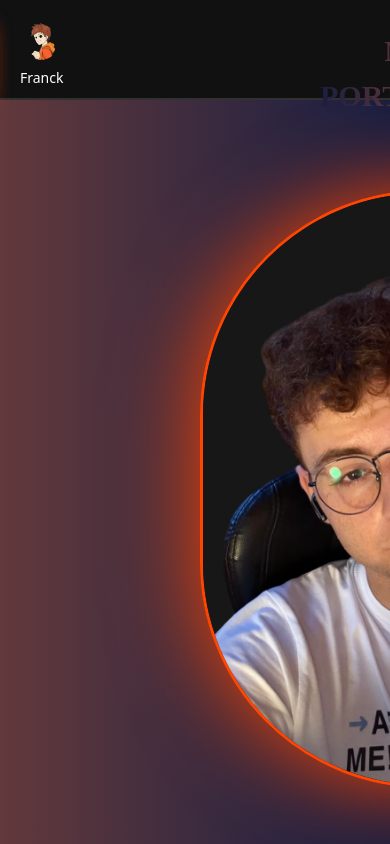
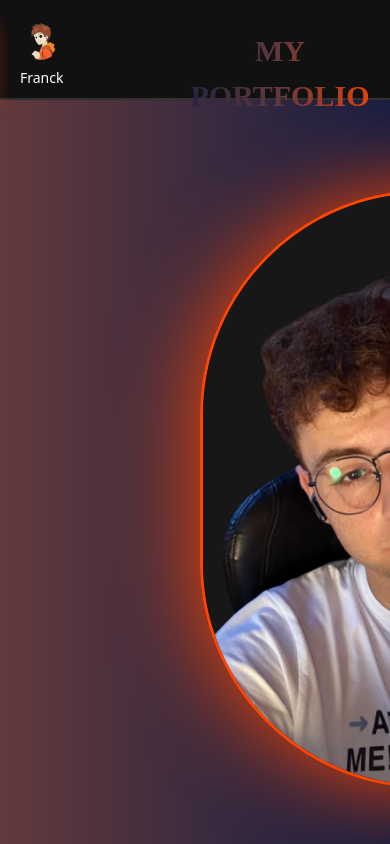
Before and after one commit to JustFr4nck/MyPersonalPortfolio, a Vue app in the folder my-personal-portfolio/: page / in a window 390 px wide. Shown: the top 844 px of the page. Built offline with nearby package versions, Linux system fonts and the light colour scheme.

Commit message:
responsive navbar

```diff
--- a/my-personal-portfolio/src/assets/main.css
+++ b/my-personal-portfolio/src/assets/main.css
@@ -27,7 +27,7 @@ body{
 }
 
 .titleDiv{
-    margin-left: 180px;
+    margin-left: 30px;
     font-family: "Luckiest Guy", cursive;
     font-weight: 900;
     font-size: 30px;
```
Also changed, not shown: 1 other file (tests, documents, lock files or other folders).
